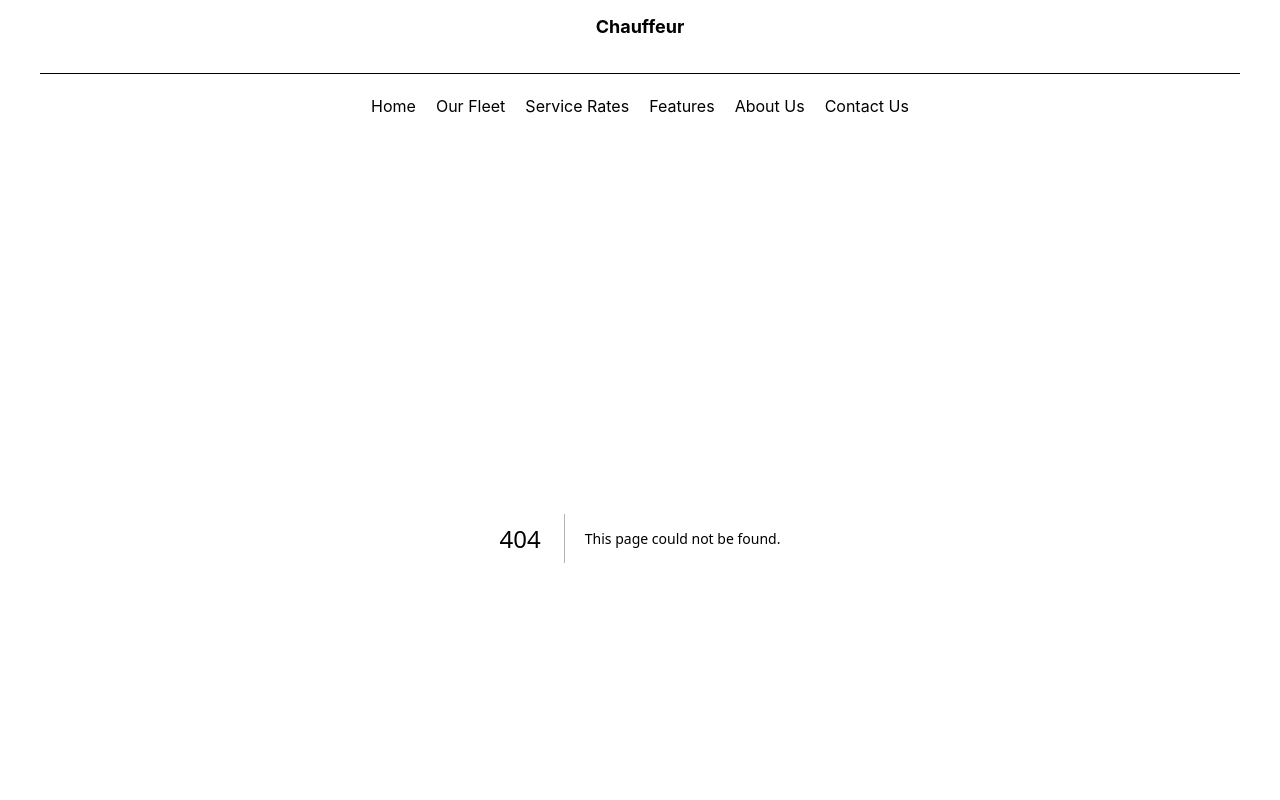
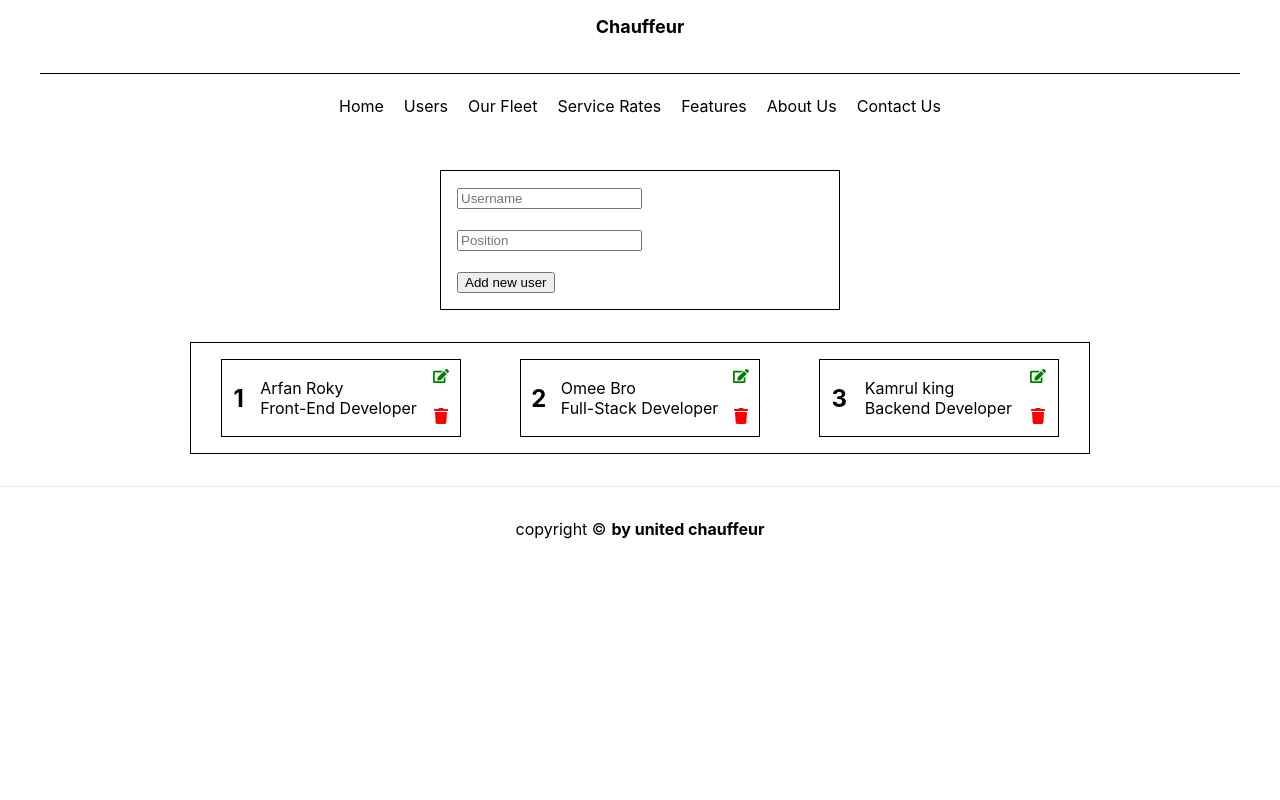
Before and after one commit to arfanroky-github/nextjs-project1, a Next.js app: page /users in a window 1280 px wide. Before the commit this address had no page. Shown: the top 800 px of the page. Built offline with nearby package versions, Linux system fonts and the light colour scheme; data requests are answered from the project's data file.

Commit message:
users crud operations

```diff
--- a/components/shared/HorizontalLayout/HorizontalNav.js
+++ b/components/shared/HorizontalLayout/HorizontalNav.js
@@ -4,6 +4,7 @@ const HorizontalNav = () => {
 
     const menus = [
         {id: 1, name: 'Home', path: '/'},
+        {id: 2, name: 'Users', path: '/users'},
         {id: 2, name: 'Our Fleet', path: '/ourfleet'},
         {id: 3, name: 'Service Rates', path: '/servicerates'},
         {id: 4, name: 'Features', path: '/features'},
--- /dev/null
+++ b/data/db.json
@@ -0,0 +1,19 @@
+{
+  "users": [
+    {
+      "id": 1,
+      "name": "Arfan Roky",
+      "position": "Front-End Developer"
+    },
+    {
+      "name": "Omee Bro",
+      "position": "Full-Stack Developer",
+      "id": 2
+    },
+    {
+      "name": "Kamrul king",
+      "position": "Backend Developer",
+      "id": 3
+    }
+  ]
+}
--- /dev/null
+++ b/hooks/reactQuery/fetch.js
@@ -0,0 +1,29 @@
+import axios from "axios";
+
+const usersApi = axios.create({
+    baseURL: 'http://localhost:8000'
+})
+
+const getUser = async () => {
+    const res = await usersApi.get('/users');
+    return res.data
+}
+
+const createUser = async (user) => {
+    return await usersApi.post('/users', user);
+}
+
+const updateUser = async (user) => {
+   return await usersApi.put(`users/${user.id}`, user);
+}
+
+const deleteUser = async ({id}) => {
+ return await usersApi.delete(`/users/${id}`, id);
+}
+
+export {
+    getUser,
+    createUser,
+    updateUser,
+    deleteUser
+}
--- a/package.json
+++ b/package.json
@@ -9,11 +9,13 @@
     "lint": "next lint"
   },
   "dependencies": {
+    "axios": "^1.1.3",
     "eslint": "8.27.0",
     "eslint-config-next": "13.0.3",
     "next": "13.0.3",
     "react": "18.2.0",
     "react-dom": "18.2.0",
+    "react-icons": "^4.6.0",
     "react-query": "^3.39.2"
   }
 }
--- a/pages/_app.js
+++ b/pages/_app.js
@@ -6,11 +6,18 @@ import { useRef } from 'react';
 
 
 function MyApp({ Component, pageProps }) {
-  const queryClient = useRef(new QueryClient());
+
+  const queryClient = new QueryClient({
+    defaultOptions: {
+      queries: {
+        retry: false,
+      },
+    },
+  });
 
   return (
-    <QueryClientProvider client={queryClient.current}>
-      <Hydrate state={pageProps.dehydratedState} />
+    <QueryClientProvider client={queryClient}>
+      {/* <Hydrate state={pageProps.dehydratedState} /> */}
       <HorizontalLayout>
       <Component {...pageProps} />
     </HorizontalLayout>
--- a/pages/ourfleet/index.js
+++ b/pages/ourfleet/index.js
@@ -7,9 +7,11 @@ import Link from "next/link";
 const getData = async () => await (await fetch('https://jsonplaceholder.typicode.com/users')).json();
 
 const OurFleet = () => {
+
   const {data, isLoading, isFetching} = useQuery(['users'], getData);
 
   if(isLoading) return <div>Loading...</div>
+  console.log(data);
 
   return (
    <ContainerLayout bgColor={'purple'}>
--- /dev/null
+++ b/pages/users/index.js
@@ -0,0 +1,122 @@
+import { useMutation, useQuery, useQueryClient } from "react-query";
+import {
+  createUser,
+  updateUser,
+  deleteUser,
+  getUser,
+} from "../../hooks/reactQuery/fetch";
+
+import { FaTrash, FaEdit } from "react-icons/fa";
+
+const Users = () => {
+  const queryClient = useQueryClient();
+
+  const {
+    isLoading,
+    isError,
+    error,
+    data: users,
+  } = useQuery(["users"], getUser);
+
+  const createUserMutation = useMutation(createUser, {
+    onSuccess: () => {
+      queryClient.invalidateQueries("users");
+    },
+  });
+
+  const updateUserMutation = useMutation(updateUser, {
+    onSuccess: () => {
+      queryClient.invalidateQueries("users");
+    },
+  });
+
+  const deleteUserMutation = useMutation(deleteUser, {
+    onSuccess: () => {
+      queryClient.invalidateQueries("users");
+    },
+  });
+
+  const handleSubmit = (e) => {
+    e.preventDefault();
+
+    const username = e.target.username.value;
+    const position = e.target.position.value;
+    createUserMutation.mutate({ name: username, position: position });
+  };
+
+  let content;
+  if (isLoading) {
+    content = <div>Loading...</div>;
+  } else if (isError) {
+    content = <p>{error.message}</p>;
+  }
+
+  console.log(users);
+  return (
+    <div>
+      <form
+        onSubmit={handleSubmit}
+        style={{
+          width: "400px",
+          margin: "2rem auto",
+          border: "1px solid black",
+          padding: "1rem",
+        }}
+      >
+        <input type={"text"} name="username" placeholder="Username" />
+        <br />
+        <br />
+        <input type={"text"} name="position" placeholder="Position" />
+        <br />
+        <br />
+        <input type={"submit"} value="Add new user" />
+      </form>
+
+      <div
+        style={{
+          width: "900px",
+          display: "flex",
+          gap: "30px",
+          flexWrap: "wrap",
+          margin: "2rem auto",
+          border: "1px solid black",
+          padding: "1rem",
+        }}
+      >
+        {users?.map((user) => (
+          <div
+            style={{
+              width: "240px",
+              margin: "0 auto",
+              padding: ".5rem",
+              border: "1px solid black",
+              display: "flex",
+              justifyContent: "space-around",
+              alignItems: "center",
+              gap: "10px",
+            }}
+            key={user.id}
+          >
+            <h2 style={{ padding: "0", margin: "0" }}>{user.id}</h2>
+            <div>
+              {user.name}
+              <p style={{ margin: "0" }}>{user.position}</p>
+            </div>
+            <div>
+              <FaEdit
+               style={{ color: "green" }} />
+              <br />
+              <br />
+              <FaTrash
+                onClick={() => deleteUserMutation.mutate({ id: user.id })}
+                style={{ color: "red" }}
+              />
+            </div>
+          </div>
+        ))}
+      </div>
+    </div>
+  );
+};
+
+export default Users;
```
Also changed, not shown: pages/users/[id].js (added, +39 -0 lines), 1 other file (tests, documents, lock files or other folders).
